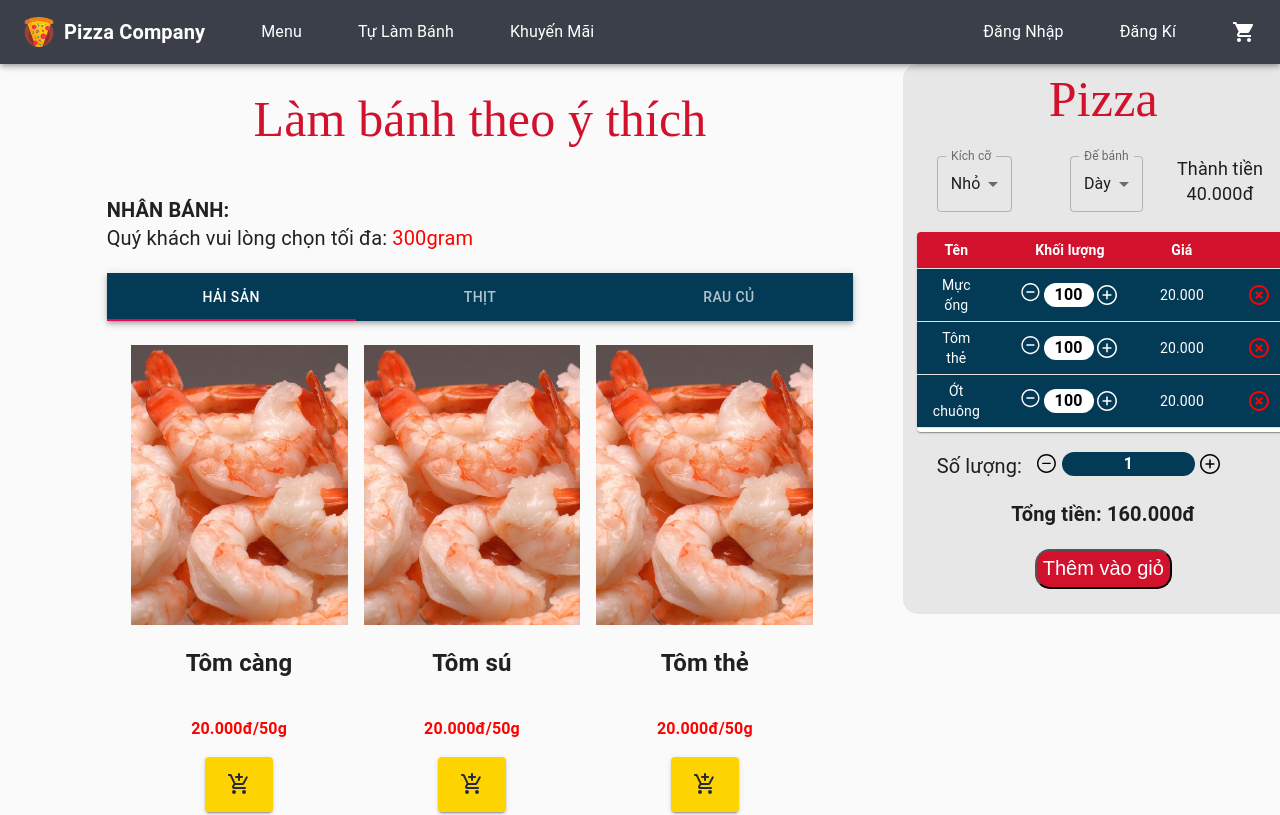
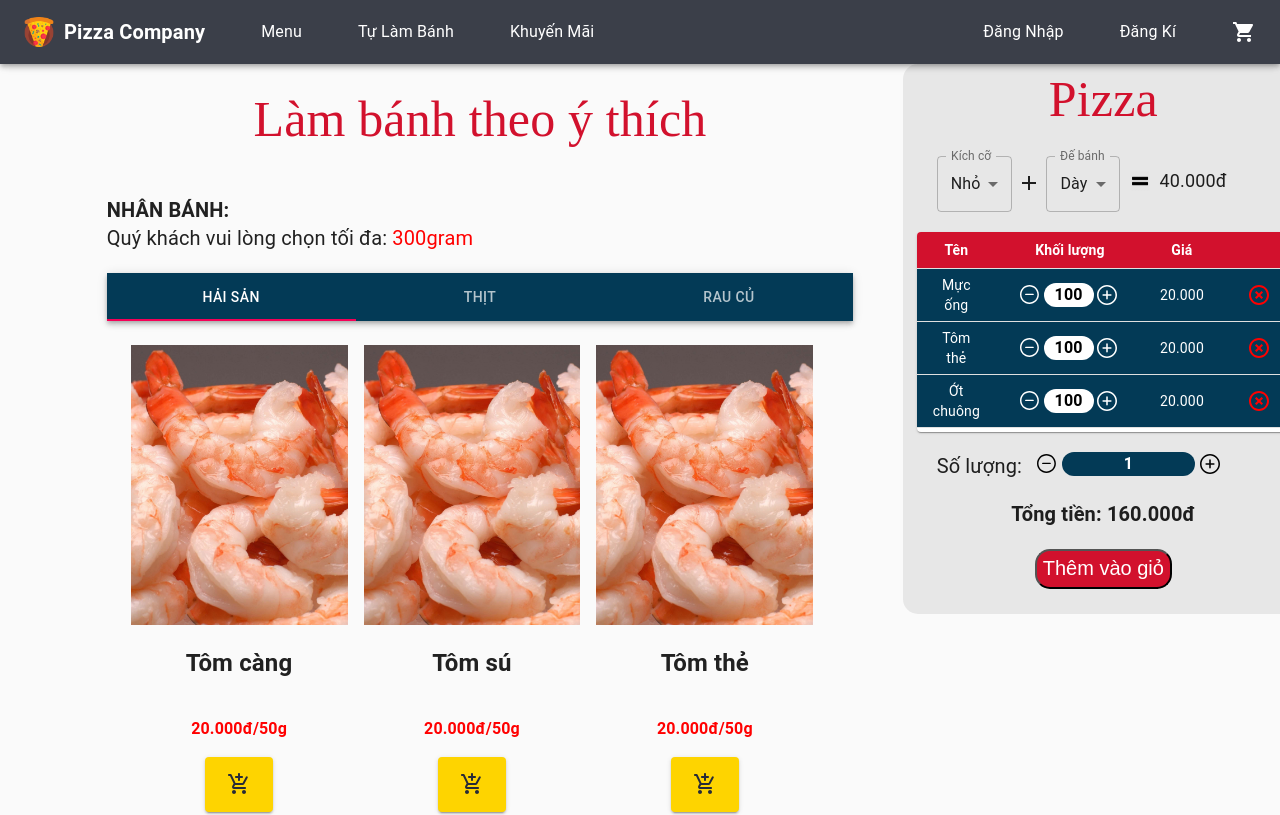
Before and after one commit to ndhungw/pizza-online, a React (Create React App) app: page /make-pizza in a window 1280 px wide. Shown: the top 815 px of the page. Built offline with nearby package versions, Linux system fonts and the light colour scheme; a web font is replaced by a local one.

Commit message:
set Tray

```diff
--- a/src/App.css
+++ b/src/App.css
@@ -48,3 +48,9 @@
   background-color: #d2112d;
   font-size: 13px;
 }
+
+.alignIcon {
+  margin-top: 15px;
+  margin-left: 5px;
+  /* margin-right: 5px */
+}
--- a/src/components/Ingredient/IncreDecreWeight.js
+++ b/src/components/Ingredient/IncreDecreWeight.js
@@ -20,7 +20,7 @@ const IncrementDecrementBox = ({id, weight, Ingredient, setIngredient}) => {
     }
     return(
         <Grid container item xs={12} style={{width:"100px"}}>
-                <SvgIcon style={{width: "20px"}} viewBox="0 0 180 250" fill="none" onClick={setDecrementValue} >
+                <SvgIcon style={{width: "20px"}} viewBox="0 0 200 200" fill="none" onClick={setDecrementValue} >
                     <path d="M94.5 0C42.3969 0 0 42.3895 0 94.5C0 146.61 42.3969 189 94.5 189C146.61 189 189 146.61 189 94.5C189 42.3895 146.603 0 94.5 0ZM94.5 174.36C50.4634 174.36 14.6397 138.537 14.6397 94.5C14.6397 50.4634 50.4634 14.6397 94.5 14.6397C138.537 14.6397 174.36 50.4634 174.36 94.5C174.36 138.537 138.537 174.36 94.5 174.36Z" fill="white"/>
                     <path d="M131.1 86.5214H57.9006C53.86 86.5214 50.5806 89.8008 50.5806 93.8414C50.5806 97.882 53.86 101.161 57.9006 101.161H131.1C135.14 101.161 138.42 97.882 138.42 93.8414C138.42 89.8008 135.14 86.5214 131.1 86.5214Z" fill="white"/>
                 </SvgIcon>
--- a/src/components/Ingredient/Tray.js
+++ b/src/components/Ingredient/Tray.js
@@ -6,7 +6,8 @@ import SelectSize from "./SelectSize";
 import SelectCrust from "./SelectCrust";
 import Increment from "./IncreDecrePizza";
 import Table from "./IngreTable";
-
+import AddIcon from '@material-ui/icons/Add';
+import Equal from "../../assets/img/equal.png";
 export default function Tray({
   sizeOption,
   crustOption,
@@ -60,7 +61,7 @@ export default function Tray({
       <br />
       <Grid container xs={12}>
         <Grid xs={1} />
-        <Grid xs={3}>
+        <Grid xs={3} class="contentCenter">
           <SelectSize
             label="Kích cỡ"
             sizeOption={sizeOption}
@@ -69,8 +70,8 @@ export default function Tray({
             priceS={priceS}
           />
         </Grid>
-        <Grid xs={1} />
-        <Grid xs={3}>
+        <Grid xs={1} class="contentCenter"><AddIcon  style={{marginTop: "15px", marginLeft:"5px", marginRight: "5px"}}/></Grid>
+        <Grid xs={3} class="contentCenter">
           <SelectCrust
             label="Đế bánh"
             crustOption={crustOption}
@@ -79,9 +80,10 @@ export default function Tray({
             priceC={priceC}
           />
         </Grid>
-        <Grid xs={3}>
-          <Grid xs={12} class="contentCenter" style={{ fontSize: "18px" }}>
-            <div>Thành tiền</div>
+        <Grid xs={1} class="contentCenter"><img src={Equal} style={{width: "20px", height: "20px", marginTop: "15px", marginLeft: "10px"}}/></Grid>
+        <Grid xs={3} class="contentCenter">
+          <Grid xs={12} class="contentCenter" style={{ fontSize: "18px", marginLeft:"10px", marginTop: "12px" }}>
+            {/* <div>Thành tiền</div> */}
             <div>{priceSC}.000đ</div>
           </Grid>
         </Grid>
```
Also changed, not shown: src/assets/img/equal.png (added).
